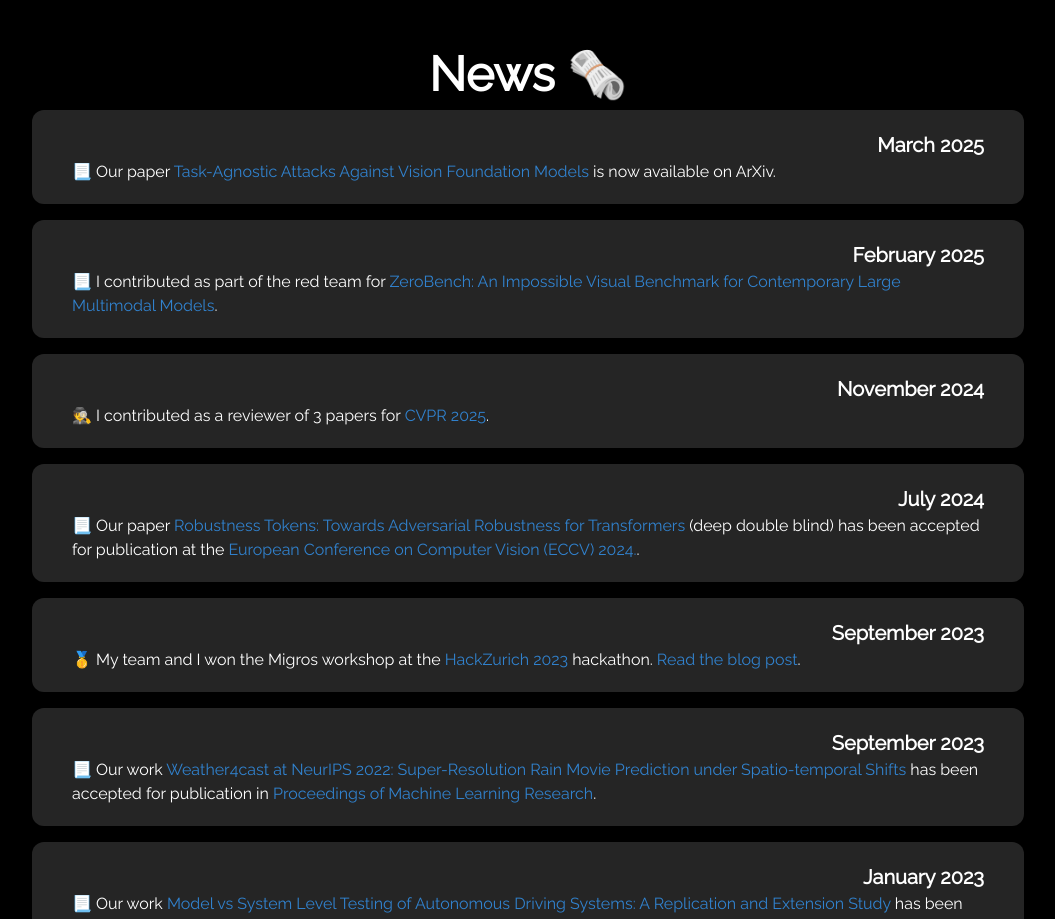
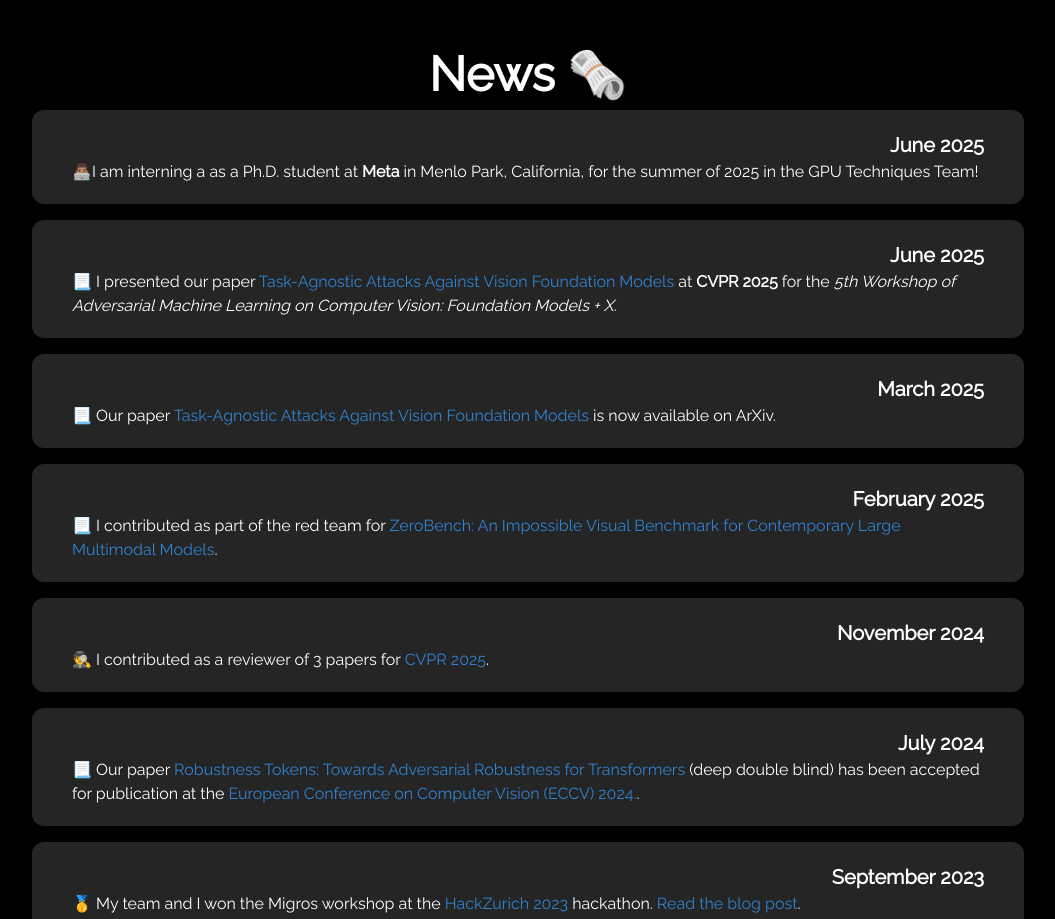
Before and after one commit to BrianPulfer/website, a Next.js app: page / in a window 1280 px wide. Shown: the part 920-1839 px from the top of the page, without its empty margins (112-1167 px from the left). Built offline with nearby package versions, Linux system fonts and the light colour scheme.

Commit message:
Added some good news :)

```diff
--- a/src/pages/index.tsx
+++ b/src/pages/index.tsx
@@ -33,6 +33,12 @@
         News 🗞️
       </Text>
       <Box className='flex flex-col space-y-4'>
+        <News title={'June 2025'}>
+           👨🏽‍💻I am interning a as a Ph.D. student at <b>Meta</b> in Menlo Park, California, for the summer of 2025 in the GPU Techniques Team!
+        </News>
+        <News title={'June 2025'}>
+          📃 I presented our paper <Link textColor={'blue.500'} href={'https://openaccess.thecvf.com/content/CVPR2025W/AdvML/papers/Pulfer_Task-Agnostic_Attacks_Against_Vision_Foundation_Models_CVPRW_2025_paper.pdf'}>Task-Agnostic Attacks Against Vision Foundation Models</Link> at <b>CVPR 2025</b> for the <i>5th Workshop of Adversarial Machine Learning on Computer Vision: Foundation Models + X</i>.
+        </News>
         <News title={'March 2025'}>
           📃 Our paper <Link textColor={'blue.500'} href={'https://arxiv.org/abs/2503.03842'}>Task-Agnostic Attacks Against Vision Foundation Models</Link> is now available on ArXiv.
         </News>
```
